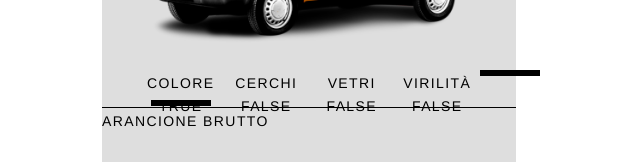
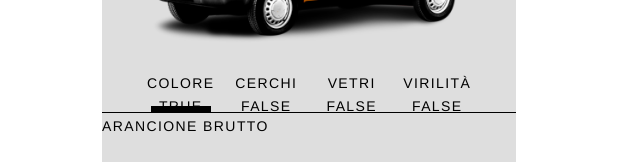
Before and after one commit to Edo-San/panda_configurator, a Vue app: page /#/ in a window 1280 px wide. Shown: the part 231-393 px from the top of the page, without its empty margins (331-971 px from the left). Built offline with nearby package versions, Linux system fonts and the light colour scheme.

Commit message:
style: fix navbar selector animation

```diff
--- a/src/components/NavigationBar.vue
+++ b/src/components/NavigationBar.vue
@@ -13,27 +13,10 @@
       >
         {{ section.name }} {{ section.isActive }}
       </li>
-      <!--li
-        class="NavigationBar__list__element NavigationBar__list__element--color NavigationBar__list__element--active"
-      >
-        colore
-      </li>
-      <li
-        class="NavigationBar__list__element NavigationBar__list__element--rims"
-      >
-        cerchi
-      </li>
-      <li
-        class="NavigationBar__list__element NavigationBar__list__element--glasses"
-      >
-        vetri
-      </li>
-      <li
-        class="NavigationBar__list__element NavigationBar__list__element--virility"
-      >
-        virilità
-      </li-->
-      <hr class="NavigationBar__indicator" />
+      <hr
+        class="NavigationBar__indicator"
+        :class="[`NavigationBar__indicator--${getActiveSection.code}`]"
+      />
     </ul>
     <hr class="NavigationBar__separator" />
   </nav>
@@ -46,7 +29,7 @@ import { mapGetters, mapActions } from "vuex";
 export default Vue.extend({
   name: "NavigationBar",
   computed: {
-    ...mapGetters("navigation", ["getSections"])
+    ...mapGetters("navigation", ["getSections", "getActiveSection"])
   },
   methods: {
     ...mapActions("navigation", ["setActiveSection"])
@@ -64,19 +47,42 @@ export default Vue.extend({
     background: $black;
     margin: 0px;
     width: 60px;
+    transition: 0.3s ease;
+    grid-row-start: indicator;
+
+    &--color {
+      margin-left: $navbar-list-side-column-width + $navbar-list-element-width /
+        2;
+    }
+    &--rims {
+      margin-left: $navbar-list-side-column-width +
+        ($navbar-list-element-width * 2 - $navbar-list-element-width / 2);
+    }
+    &--glasses {
+      margin-left: $navbar-list-side-column-width +
+        ($navbar-list-element-width * 3 - $navbar-list-element-width / 2);
+    }
+    &--virility {
+      margin-left: $navbar-list-side-column-width +
+        ($navbar-list-element-width * 4 - $navbar-list-element-width / 2);
+    }
   }
+
   &__separator {
     border: none;
     height: 1px;
     background: $black;
     margin: 0px;
   }
+
   &__list {
     display: grid;
-    grid-template-columns: 36px repeat(4, 1fr) 36px;
-    grid-template-rows: [list-items] 36px [indicator] 1px;
+    grid-template-columns: $navbar-list-side-column-width repeat(4, 1fr) $navbar-list-side-column-width;
+    grid-template-rows: [list-items] $navbar-list-side-column-width [indicator] 6px;
+    justify-items: center;
+    transition: 1s ease;
+
     &__element {
-      grid-row-start: [list-items];
       text-align: center;
 
       &--color {
@@ -91,18 +97,6 @@ export default Vue.extend({
       &--virility {
         grid-column-start: 5;
       }
-
-      &--active {
-        background-image: linear-gradient(
-          to top,
-          $black 6px,
-          rgba(255, 255, 255, 0) 6px
-        );
-        background-position: bottom;
-        background-size: 60px;
-        background-repeat: no-repeat;
-        transition: 0.5s ease;
-      }
     }
   }
 }
--- a/src/css/_variables.scss
+++ b/src/css/_variables.scss
@@ -1,3 +1,8 @@
+// Colors
 $orange: #cd7400;
 $light-gray: #dedede;
 $black: #000000;
+
+// Sizes
+$navbar-list-side-column-width: 36px;
+$navbar-list-element-width: 171px;
```
